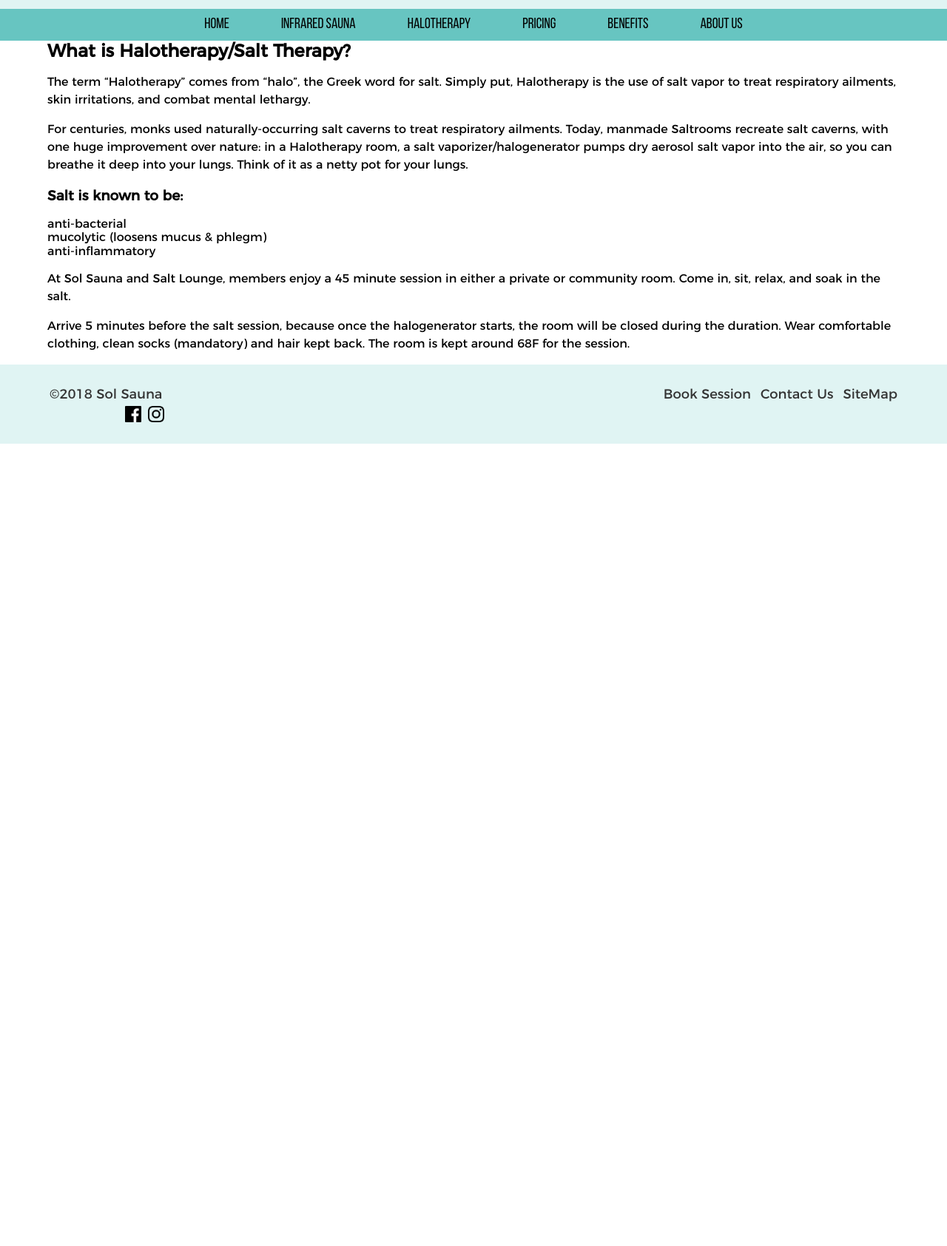
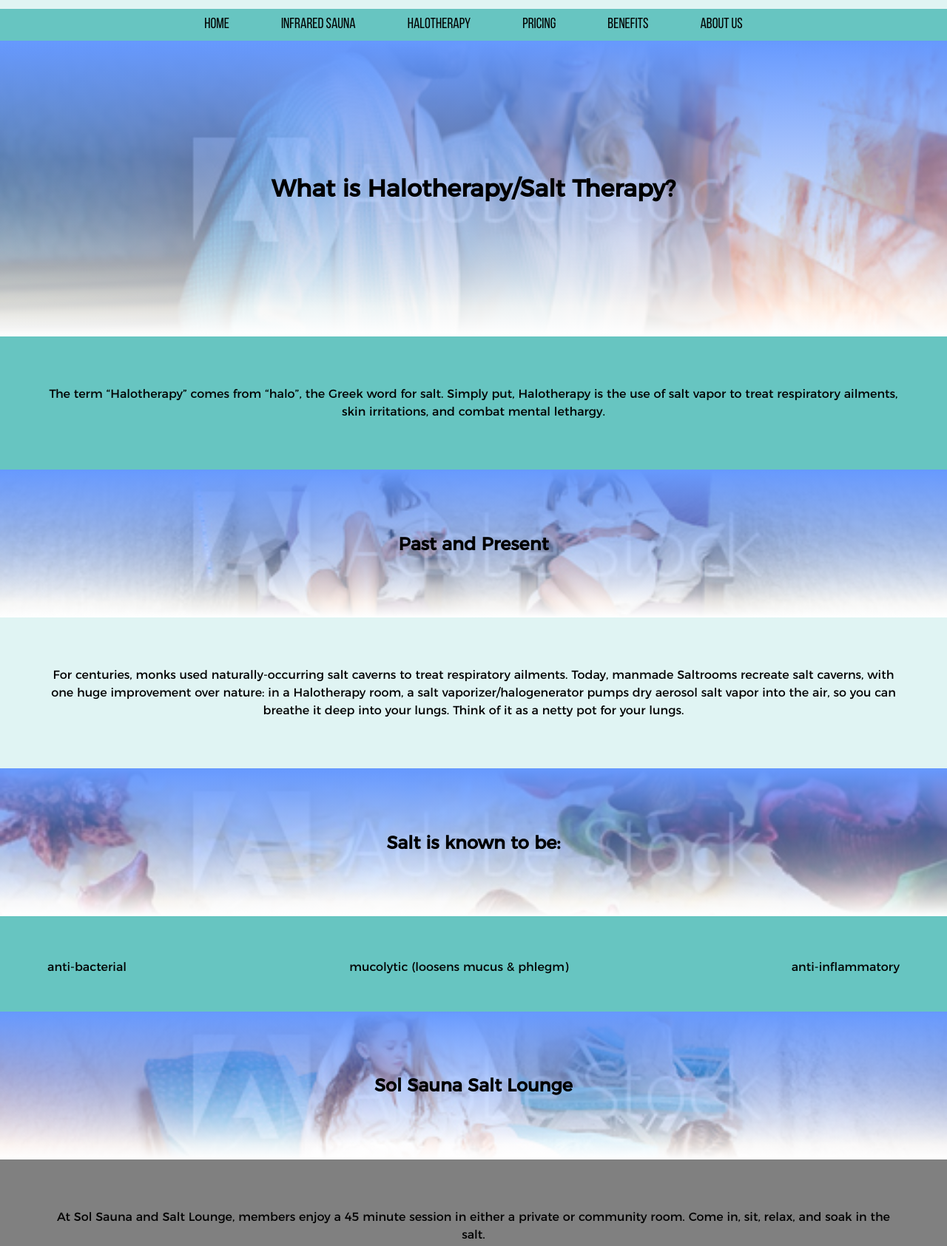
Before and after one commit to danrichdan/sol-sauna, a website: page src/halotherapy.html in a window 1280 px wide. Shown: the part 118-1803 px from the top of the page at 74% size. Before the commit the page ends 800 px from the top, so only its background shows below. Drawn offline with Linux system fonts and the light colour scheme.

Commit message:
made the infrared page responsive and styled the halotherapy page

```diff
--- a/src/halotherapy.html
+++ b/src/halotherapy.html
@@ -60,22 +60,52 @@
     </nav>
     <main>
         <section id="halotherapy">
-            <div class="container">
-                <div>
-                    <h2>What is Halotherapy/Salt Therapy?</h2>
+            <div class="himg1">
+                <div class="ptext container">
+                    <h1>What is Halotherapy/Salt Therapy?</h1>
+                </div>
+            </div>
+            <section class="section section-dark">
+                <div class="container">
                     <p>The term “Halotherapy” comes from “halo”, the Greek word for salt. Simply put, Halotherapy is the use of salt vapor to treat respiratory ailments, skin irritations, and combat mental lethargy.</p>
+                </div>
+            </section>
+            <div class="himg2">
+                <div class="ptext container">
+                    <h2>Past and Present</h2>
+                </div>
+            </div>
+            <section class="section section-light">
+                <div class="container">
                     <p>For centuries, monks used naturally-occurring salt caverns to treat respiratory ailments. Today, manmade Saltrooms recreate salt caverns, with one huge improvement over nature: in a Halotherapy room, a salt vaporizer/halogenerator  pumps dry aerosol salt vapor into the air, so you can breathe it deep into your lungs. Think of it as a netty pot for your lungs.</p>
                 </div>
-                <div>
-                    <h3>Salt is known to be:</h3>
+            </section>
+            <div class="himg3">
+                <div class="ptext container">
+                    <h2>Salt is known to be:</h2>
+                </div>
+            </div>
+            <section class="section section-dark">
+                <div class="container">
                     <ul>
                         <li>anti-bacterial</li>
                         <li>mucolytic (loosens mucus & phlegm)</li>
                         <li>anti-inflammatory</li>
                     </ul>
                 </div>
-                <div>
+            </section>
+            <div class="himg4">
+                <div class="ptext container">
+                    <h2>Sol Sauna Salt Lounge</h2>
+                </div>
+            </div>
+            <section class="section section-grey">
+                <div class="container">
                     <p>At Sol Sauna and Salt Lounge, members enjoy a 45 minute session in either a private or community room. Come in, sit, relax, and soak in the salt.</p>
+                </div>
+            </section>
+            <div class="himg1">
+                <div class="ptext container">
                     <p>Arrive 5 minutes before the salt session, because once the halogenerator starts, the room will be closed during the duration. Wear comfortable clothing, clean socks (mandatory) and hair kept back.  The room is kept around 68F for the session. </p>
                 </div>
             </div>
@@ -100,7 +130,6 @@
         </div>
     </footer>
 </div>
-<script src="js/slider.js"></script>
 <script src="js/main.js"></script>
 </body>
 </html>
--- /dev/null
+++ b/src/sass/_halotherapy.scss
@@ -0,0 +1,44 @@
+.himg1 {
+
+  background: linear-gradient($gradient-color-1, transparent 90%),
+  linear-gradient(0deg, $gradient-color-2, transparent 60%),
+  url(../images/couple-salt-room.jpg);
+  min-height: 50vh;
+}
+
+.himg2 {
+  background: linear-gradient($gradient-color-1, transparent 90%),
+  linear-gradient(0deg, $gradient-color-2, transparent 60%),
+  url(../images/twins-salt-room.jpg);
+  min-height: 25vh;
+}
+
+.himg3 {
+  background: linear-gradient($gradient-color-1, transparent 90%),
+  linear-gradient(0deg, $gradient-color-2, transparent 60%),
+  url(../images/sal-flowers.jpg);
+  min-height: 25vh;
+}
+
+.himg4 {
+  background: linear-gradient($gradient-color-1, transparent 90%),
+  linear-gradient(0deg, $gradient-color-2, transparent 60%),
+  url(../images/family-salt-room.jpg);
+  min-height: 25vh;
+}
+
+.himg1,
+.himg2,
+.himg3,
+.himg4 {
+  position: relative;
+  background-position: center;
+  background-repeat: no-repeat;
+  background-size: cover;
+  display: flex;
+  align-items: center;
+}
+
+#halotherapy ul li {
+  margin-top: 10px;
+}
--- a/src/sass/_infrared-sauna.scss
+++ b/src/sass/_infrared-sauna.scss
@@ -2,6 +2,7 @@
 
 .box-section{
   display: flex;
+  flex-direction: column;
   justify-content: space-around;
   font-size: .9em;
 }
@@ -17,11 +18,13 @@
   margin: 0 25px;
 }
 
-#infrared-saunas {
+#infrared-saunas,
+#halotherapy {
   text-align: center;
 }
 
-#infrared-saunas .section {
+#infrared-saunas .section,
+#halotherapy .section {
   padding: 50px 0;
 }
 
@@ -41,22 +44,22 @@
 
 .pimg1 {
 
-  background: linear-gradient(#6699ff, transparent 90%), /*rgb(111,151,187)*/
-                    linear-gradient(0deg, #fff, transparent 60%),
+  background: linear-gradient($gradient-color-1, transparent 90%),
+                    linear-gradient(0deg, $gradient-color-2, transparent 60%),
                     url(../images/infrared-sauna.jpg);
                     min-height: 50vh;
 }
 
 .pimg2 {
-  background: linear-gradient(#6699ff, transparent 90%), /*rgb(111,151,187)*/
-              linear-gradient(0deg, #fff, transparent 60%),
+  background: linear-gradient($gradient-color-1, transparent 90%),
+              linear-gradient(0deg, $gradient-color-2, transparent 60%),
               url(../images/red-infrared-sauna.jpg);
               min-height: 25vh;
 }
 
 .pimg3 {
-  background: linear-gradient(#6699ff, transparent 90%), /*rgb(111,151,187)*/
-              linear-gradient(0deg, #fff, transparent 60%),
+  background: linear-gradient($gradient-color-1, transparent 90%),
+              linear-gradient(0deg, $gradient-color-2, transparent 60%),
               url(../images/traditional-sauna.jpg);
               min-height: 25vh;
 }
@@ -65,11 +68,9 @@
 .pimg2,
 .pimg3 {
   position: relative;
-  //opacity: 0.70;
   background-position: center;
   background-repeat: no-repeat;
   background-size: cover;
-  background-attachment: fixed;
   display: flex;
   align-items: center;
 }
@@ -86,13 +87,6 @@
   background-color: grey;
 }
 
-//.ptext {
-//  background-color: rgba(0,0,0,0.3);
-//  color: #fff;
-//  width: 30%;
-//  border-radius: 5px;
-//}
-
 h2 {
   margin-bottom: 0;
   margin-top: 0;
--- a/src/sass/_media-queries.scss
+++ b/src/sass/_media-queries.scss
@@ -62,6 +62,26 @@
   .copyright-social img {
     width: 22px;
   }
+
+  .pimg1,
+  .pimg2,
+  .pimg3,
+  .himg1,
+  .himg2,
+  .himg3,
+  .himg4 {
+    background-attachment: fixed;
+  }
+
+  .box-section {
+    flex-direction: row;
+  }
+
+  #halotherapy ul {
+    display: flex;
+    flex-direction: row;
+    justify-content: space-between;
+  }
 }
 
 //Laptops
@@ -105,7 +125,6 @@
   .hero-content {
     bottom: 125px;
   }
-
 }
 
 @media(min-width: 1366px) {
--- a/src/sass/_variables.scss
+++ b/src/sass/_variables.scss
@@ -8,6 +8,9 @@ $light-text-color: #E3E8E7;
 $primary-btn-color: #3156A6;
 $footer-text-color: #333;
 
+$gradient-color-1: #6699ff;
+$gradient-color-2: #fff;
+
 $body-text: 'Montserrat', Tahoma, Helvetica, sans-serif;
 $hero-text: 'Euphoria Script', 'Lucida Handwriting', 'Brush Script MT', cursive;
 $heading-text: 'Bebas Neue', Calibri, 'Futura Condensed Medium', sans-serif;
--- a/src/sass/style.scss
+++ b/src/sass/style.scss
@@ -11,4 +11,5 @@
 @import 'animations';
 @import 'footer';
 @import 'infrared-sauna';
+@import 'halotherapy';
 @import 'media-queries';
```
Also changed, not shown: src/infrared-sauna.html (+1 -23 lines), src/css/halotherapy.css (added), src/css/style.css, src/images/couple-salt-room.jpg (added), src/images/family-salt-room.jpg (added), src/images/sal-flowers.jpg (added), src/images/salt-room-feet.jpg (added), src/images/twins-salt-room.jpg (added).
